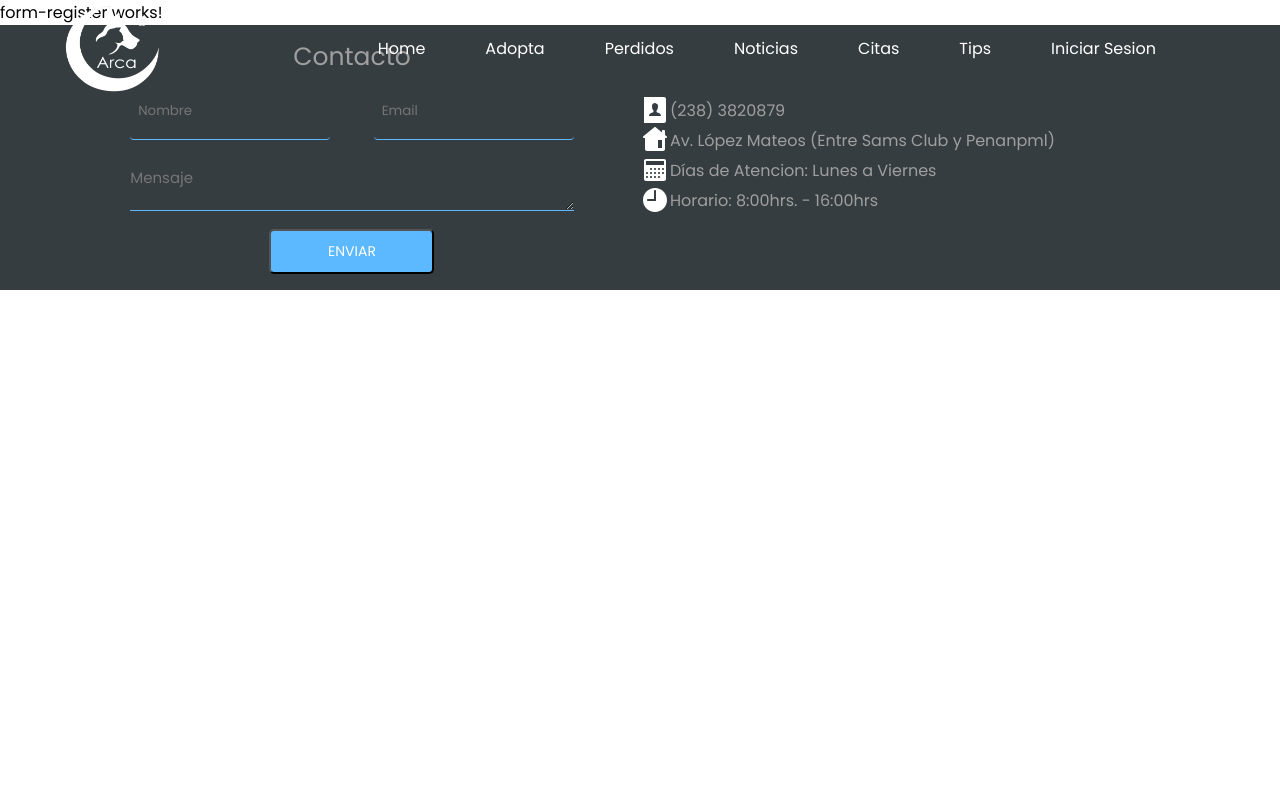
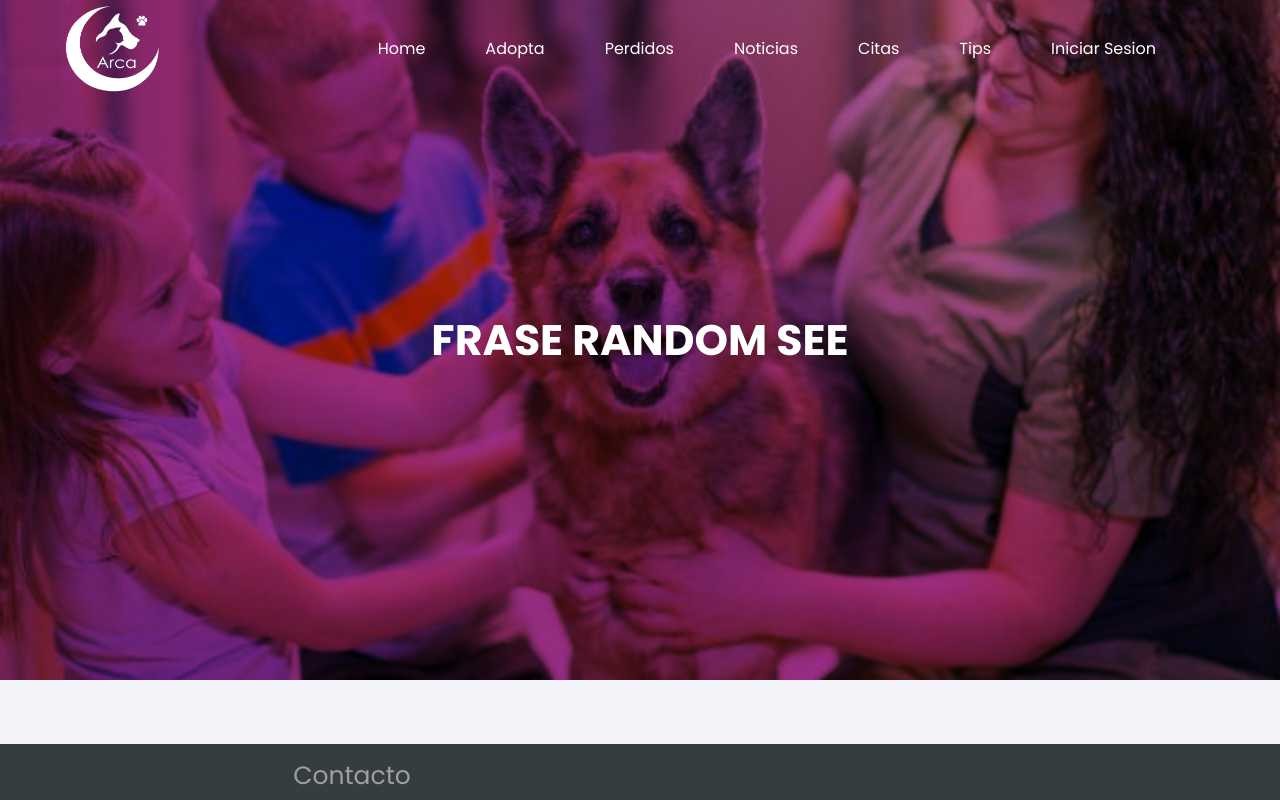
Before and after one commit to LeightNeal/arcaWeb, an Angular app: page /welcome/register in a window 1280 px wide. Shown: the top 800 px of the page. Built offline with nearby package versions, Linux system fonts and the light colour scheme.

Commit message:
portadita de register

```diff
--- a/src/app/pages/welcome/form-register/form-register.component.html
+++ b/src/app/pages/welcome/form-register/form-register.component.html
@@ -1,3 +1,10 @@
-<p>
-  form-register works!
-</p>
+<section class="centered-layout">
+  <article class="banner-register">
+    <header class="container banner-register__content">
+      <h3>Frase Random See</h3>
+    </header>
+  </article>
+  <article class="container container-form-register centered-layout">
+    <!-- <app-form-date></app-form-date> -->
+  </article>
+</section>
--- a/src/styles.css
+++ b/src/styles.css
@@ -1571,3 +1571,32 @@ input{
   .inputWithIcon2 input:focus, img {
     color: #000;
   }
+
+  /* pagina de registros */
+
+  .banner-register {
+    width: 100%;
+    height: var(--banner-height);
+    background: linear-gradient(45deg, #9D3092 55%, #C05FA4 80%), url('./assets/img/perroAdoptado.jpg') left no-repeat;
+    background-blend-mode: multiply;
+    background-size: cover;
+    background-attachment: fixed;
+}
+
+.banner-register__content{
+    width: 100%;
+    height: 100%;
+    display: flex;
+    justify-content: center;
+    align-items: center;
+}
+
+.banner-register__content h3 {
+    color: #fff;
+    text-transform: uppercase;
+    font-size: calc(var(--banner-title-font-size) / 1.5);
+}
+
+.container-form-register {
+    padding: 2rem 0;
+}
```
